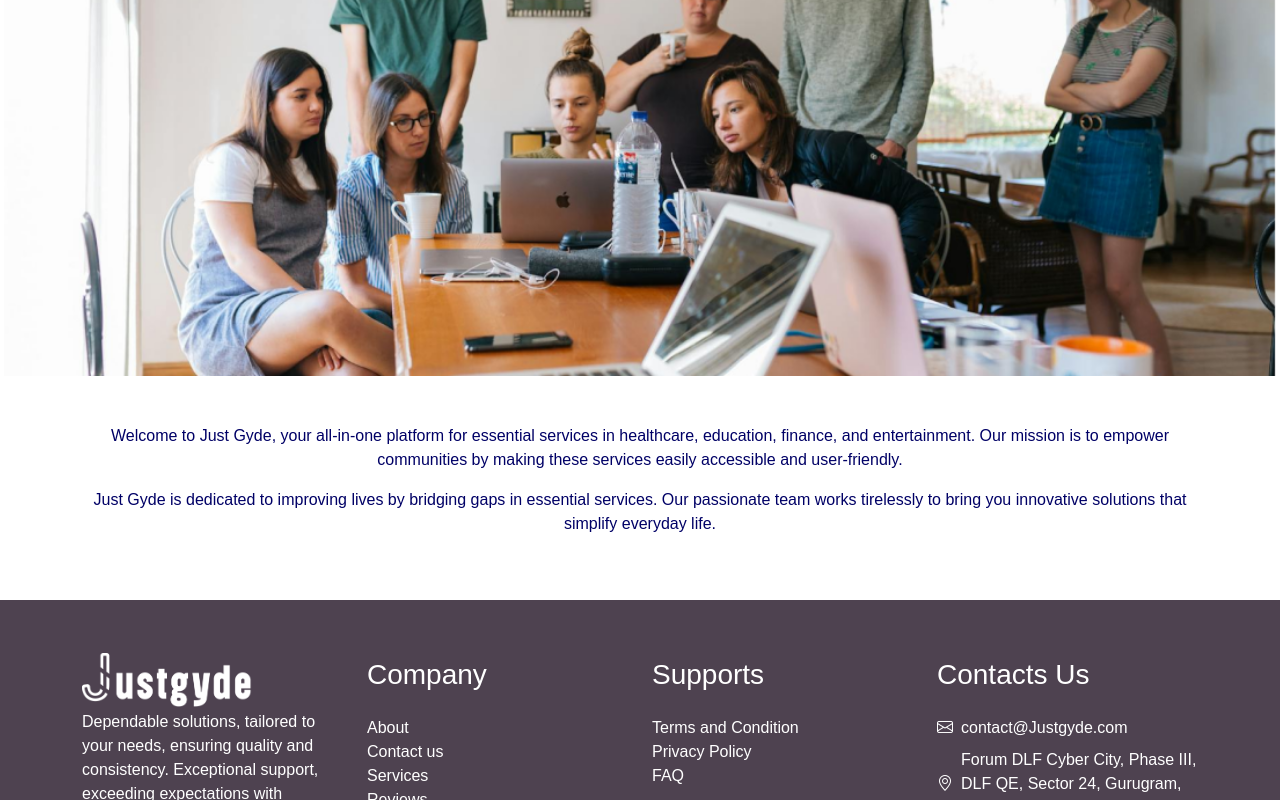
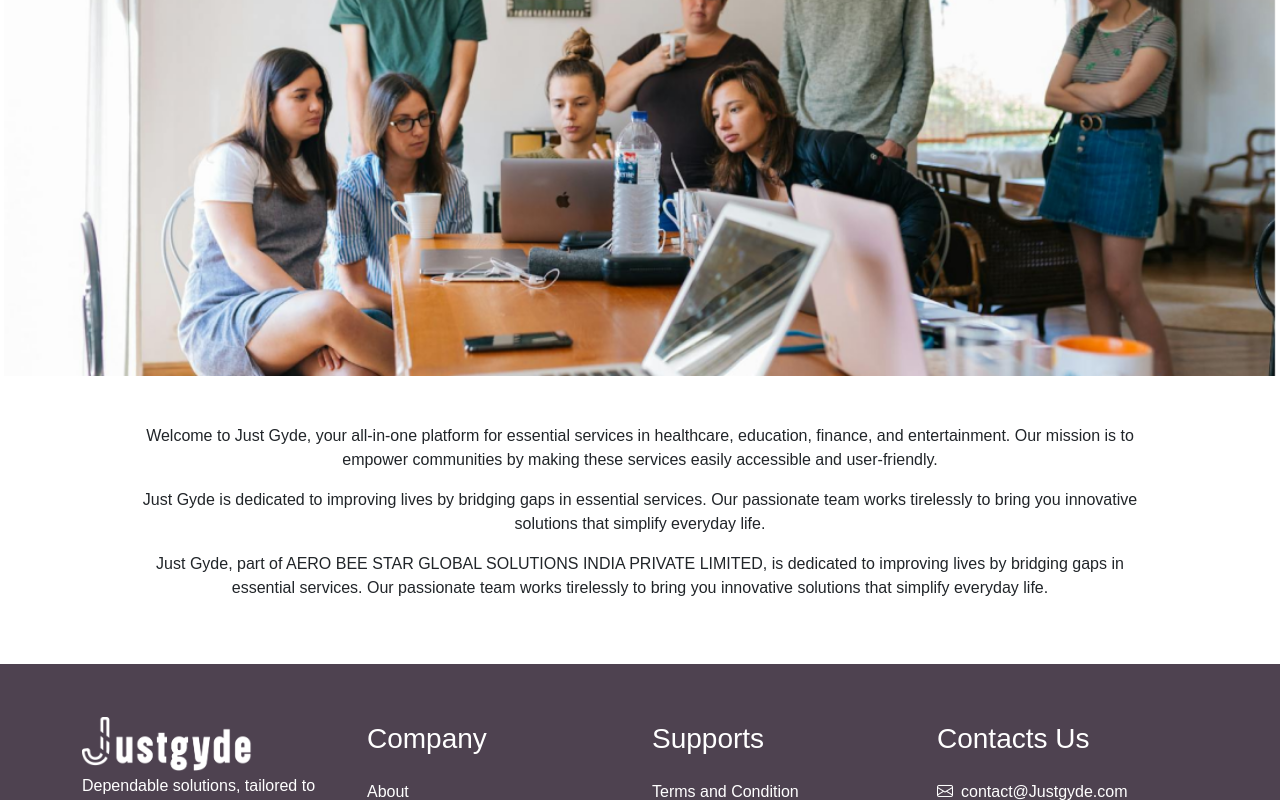
Before and after one commit to chandan8789/JustGyde-Website, a React (Create React App) app: page /about in a window 1280 px wide. Shown: the part 393-1193 px from the top of the page. Built offline with nearby package versions, Linux system fonts and the light colour scheme.

Commit message:
done work

```diff
--- a/src/components/pages/About/AboutUs.jsx
+++ b/src/components/pages/About/AboutUs.jsx
@@ -13,16 +13,22 @@
       </h1>
       <img src={About} alt="About Us" className="w-100 mt-4" />
       <div className="container mt-5 text-center">
-        <p style={{ color: " rgba(0, 0, 102, 1)" }}>
+        <p className="mx-5">
           Welcome to Just Gyde, your all-in-one platform for essential services
           in healthcare, education, finance, and entertainment. Our mission is
           to empower communities by making these services easily accessible and
           user-friendly.
         </p>
-        <p style={{ color: " rgba(0, 0, 102, 1)" }}>
+        <p className="mx-5">
           Just Gyde is dedicated to improving lives by bridging gaps in
           essential services. Our passionate team works tirelessly to bring you
           innovative solutions that simplify everyday life.
+        </p>
+        <p className="mx-5">
+          Just Gyde, part of AERO BEE STAR GLOBAL SOLUTIONS INDIA PRIVATE
+          LIMITED, is dedicated to improving lives by bridging gaps in essential
+          services. Our passionate team works tirelessly to bring you innovative
+          solutions that simplify everyday life.
         </p>
       </div>
     </div>
--- a/src/components/pages/RefundPolicy.jsx
+++ b/src/components/pages/RefundPolicy.jsx
@@ -104,6 +104,18 @@
           For any questions or concerns about this Refund Policy, please contact
           us at:
         </p>
+        <p className="mt-1 mx-4">
+          <strong>Email:</strong> justgyde@gmail.com
+        </p>
+        <p className="m-1 mx-4">
+          <strong>Address:</strong> Forum DLF Cyber City, Phase III, Sector 24,
+          DLF QE, Dlf QE, Gurgaon, Haryana, India, 122002
+        </p>
+
+        <p className="mt-4 mx-4">
+          By using our services, you acknowledge that you have read and agree to
+          our Refund Policy.
+        </p>
       </div>
     </div>
   );
```
